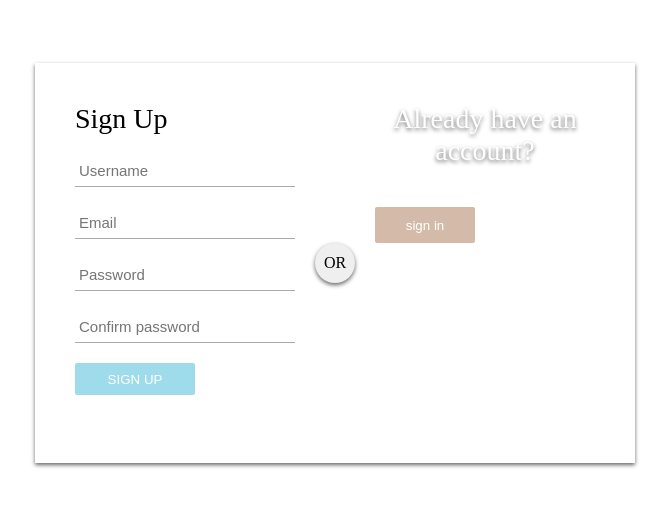
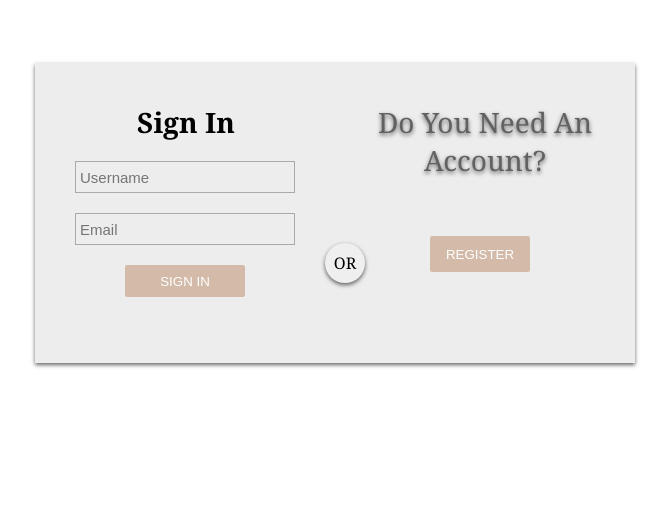
Before and after one commit to khoatran2320/any-out, a Vue app in the folder client/: page /#/login in a window 1280 px wide. Shown: the top 506 px of the page, without its empty margins (305-974 px from the left). Built offline with nearby package versions, Linux system fonts and the light colour scheme.

Commit message:
Update Signin.vue

```diff
--- a/client/src/components/Signin.vue
+++ b/client/src/components/Signin.vue
@@ -1,17 +1,15 @@
 <template>
   <div id="login-box">
     <div class="left-box">
-      <h1>Sign Up</h1>
+      <h1>Sign In</h1>
 
       <input type="text" name="username" placeholder="Username" />
       <input type="text" name="email" placeholder="Email" />
-      <input type="password" name="password" placeholder="Password" />
-      <input type="password" name="password2" placeholder="Confirm password" />
-      <input type="submit" name="signup-button" value="Sign Up" />
+      <input type="submit" name="signup-button" value="SIGN IN" />
     </div>
     <div class="right-box">
-      <span class="signinwith">Already have an account?</span>
-      <button class="sign-in">sign in</button>
+      <span class="signupwith">Do You Need An Account?</span>
+      <button class="sign-up">REGISTER</button>
     </div>
     <div class="or">OR</div>
   </div>
@@ -31,16 +29,14 @@ body {
   font-family: sans-serif;
   font-weight: 300;
 }
-
 #login-box {
   position: relative;
   margin: 5% auto;
-  height: 400px;
+  height: 300px;
   width: 600px;
-  background: #fff;
+  background: #ededed;
   box-shadow: 0 2px 4px rgba(0, 0, 0, 0.6);
 }
-
 .left-box {
   position: absolute;
   top: 0;
@@ -50,13 +46,12 @@ body {
   width: 300px;
   height: 400 px;
 }
-
 h1 {
-  margin: 0 0 20px 0;
-  font-weight: 300;
+  margin: 0 0 20px 62px;
+  font-weight: 700;
   font-size: 28px;
+  font-family:Cambria, Cochin, Georgia, Times, 'Times New Roman', serif;
 }
-
 input[type="text"],
 input[type="password"] {
   display: block;
@@ -67,18 +62,19 @@ input[type="password"] {
   height: 32px;
   border: none;
   outline: none;
-  border-bottom: 1px solid #aaa;
+  border: 1px solid #aaa;
+  background: #ededed;
   font-family: sans-serif;
   font-weight: 400;
   font-size: 15px;
   transition: 0.2s ease;
 }
-
 input[type="submit"] {
   margin-bottom: 28px;
+  margin-left: 50px;
   width: 120px;
   height: 32px;
-  background: #9edceb;
+  background: #d4bba9;
   border: none;
   border-radius: 2px;
   color: #fff;
@@ -88,13 +84,11 @@ input[type="submit"] {
   transition: 0.2s ease;
   cursor: pointer;
 }
-
 input[type="submit"]:hover,
 input[type="submit"]:focus {
   background: #bee2e7;
   transition: 0.2s ease;
 }
-
 .right-box {
   position: absolute;
   top: 0;
@@ -107,11 +101,10 @@ input[type="submit"]:focus {
   background-size: cover;
   background-position: center;
 }
-
 .or {
   position: absolute;
   top: 180px;
-  left: 280px;
+  left: 290px;
   width: 40px;
   height: 40px;
   background: #efefef;
@@ -119,19 +112,21 @@ input[type="submit"]:focus {
   box-shadow: 0 2px 4px rgba(0, 0, 0, 0.6);
   line-height: 40px;
   text-align: center;
+  font-family: Cambria, Cochin, Georgia, Times, 'Times New Roman', serif;
 }
-
-.right-box .signinwith {
+.right-box .signupwith {
   display: block;
   margin-bottom: 40px;
   font-size: 28px;
-  color: #fff;
+  color: #616161;
   text-align: center;
   text-shadow: 0 2px 4px rgba(0, 0, 0, 0.6);
+  font-family: Cambria, Cochin, Georgia, Times, 'Times New Roman', serif;
 }
-
-button.sign-in {
+button.sign-up {
   margin-bottom: 20px;
+  margin-top: 17px;
+  margin-left: 55px;
   width: 100px;
   height: 36px;
   border: none;
```
